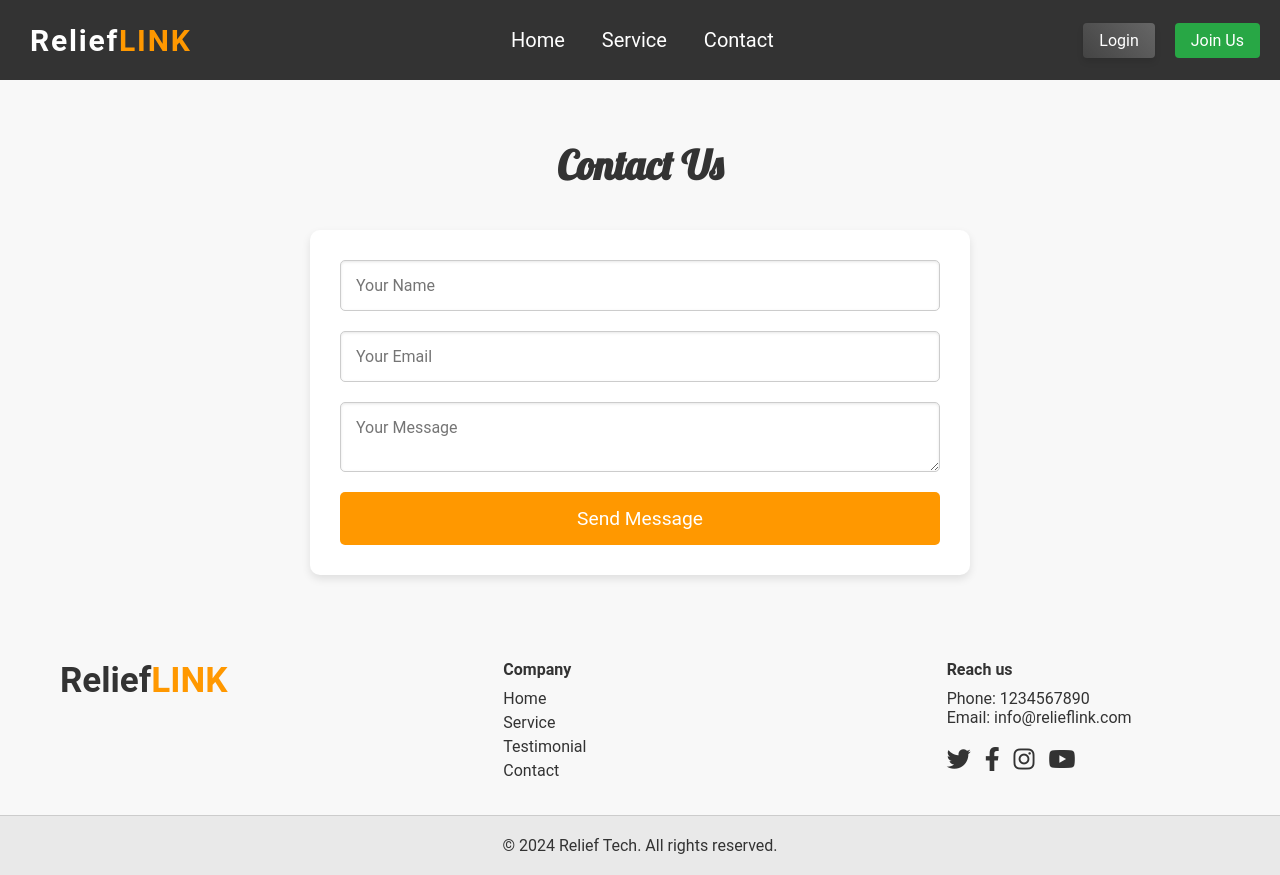
After one commit to TahmidMuntaser/ReliefLink, a Django app: page /contact/ in a window 1280 px wide. The commit adds this page. Run offline with Django 5.2, Linux system fonts and the light colour scheme.

Commit message:
contactus.html

```diff
--- a/ReliefLink/global/templates/global/base.html
+++ b/ReliefLink/global/templates/global/base.html
@@ -1,3 +1,4 @@
+<!-- global/templates/global/base.html -->
 {% load static %}
 <!DOCTYPE html>
 <html lang="en">
@@ -55,7 +56,7 @@
                     <li><a href="{% url 'home' %}">Home</a></li>
                     <li><a href="#">Service</a></li>
                     <li><a href="#">Testimonial</a></li>
-                    <li><a href="#">Contact</a></li>
+                    <li><a href="{% url 'contact' %}">Contact</a></li>
                 </ul>
             </div>
             <div class="footer-section reach-us-section">
@@ -64,7 +65,7 @@
                 <p>Email: info@relieflink.com</p>
                 <br>
                 <div class="social-icons">
-                    <a href="#"><i class="fab fa-x"></i></a>
+                    <a href="#"><i class="fab fa-twitter"></i></a>
                     <a href="#"><i class="fab fa-facebook-f"></i></a>
                     <a href="#"><i class="fab fa-instagram"></i></a>
                     <a href="#"><i class="fab fa-youtube"></i></a>
--- /dev/null
+++ b/ReliefLink/home/static/home/contact.css
@@ -0,0 +1,67 @@
+.contact-section {
+    padding: 60px 20px;
+    text-align: center;
+    background-color: #f8f8f8;
+    font-family: 'Poppins', sans-serif;
+    color: #333;
+}
+
+.contact-section h2 {
+    font-size: 2.5em;
+    margin-bottom: 40px;
+    color: #333;
+    font-family: 'Lobster', cursive;
+}
+
+.contact-section form {
+    max-width: 600px;
+    margin: 0 auto;
+    display: flex;
+    flex-direction: column;
+    background: white;
+    padding: 30px;
+    border-radius: 10px;
+    box-shadow: 0 4px 8px rgba(0, 0, 0, 0.1);
+}
+
+
+.contact-section input,
+.contact-section textarea {
+    padding: 15px;
+    margin-bottom: 20px;
+    border: 1px solid #ccc;
+    border-radius: 5px;
+    font-size: 1em;
+    box-shadow: inset 0 1px 3px rgba(0, 0, 0, 0.1);
+    transition: border-color 0.3s, box-shadow 0.3s;
+}
+
+.contact-section input:focus,
+.contact-section textarea:focus {
+    border-color: #ff9800;
+    box-shadow: 0 0 5px rgba(255, 152, 0, 0.5);
+    outline: none;
+}
+
+
+.contact-section button {
+    background-color: #ff9800;
+    color: white;
+    padding: 15px;
+    border: none;
+    border-radius: 5px;
+    font-size: 1.2em;
+    cursor: pointer;
+    transition: background-color 0.3s, transform 0.3s;
+}
+
+.contact-section button:hover {
+    background-color: #e68900;
+    transform: scale(1.05);
+    transition: transform 1s ease;
+}
+
+.contact-section button:active {
+    transform: scale(1);
+
+}
--- /dev/null
+++ b/ReliefLink/home/templates/home/contact.html
@@ -0,0 +1,20 @@
+<!-- home/templates/home/contact.html -->
+{% extends 'global/base.html' %}
+{% load static %}
+
+{% block title %}Contact Us - ReliefLink{% endblock %}
+
+{% block content %}
+<link rel="stylesheet" href="{% static 'home/contact.css' %}">
+<link rel="stylesheet" href="https://fonts.googleapis.com/css2?family=Poppins:wght@400;700&family=Lobster&display=swap">
+
+<div class="contact-section">
+    <h2>Contact Us</h2>
+    <form action="#" method="post">
+        <input type="text" name="name" placeholder="Your Name" required>
+        <input type="email" name="email" placeholder="Your Email" required>
+        <textarea name="message" placeholder="Your Message" required></textarea>
+        <button type="submit" class="cta-button">Send Message</button>
+    </form>
+</div>
+{% endblock %}
```
Also changed, not shown: ReliefLink/home/urls.py (line endings or trailing spaces).
